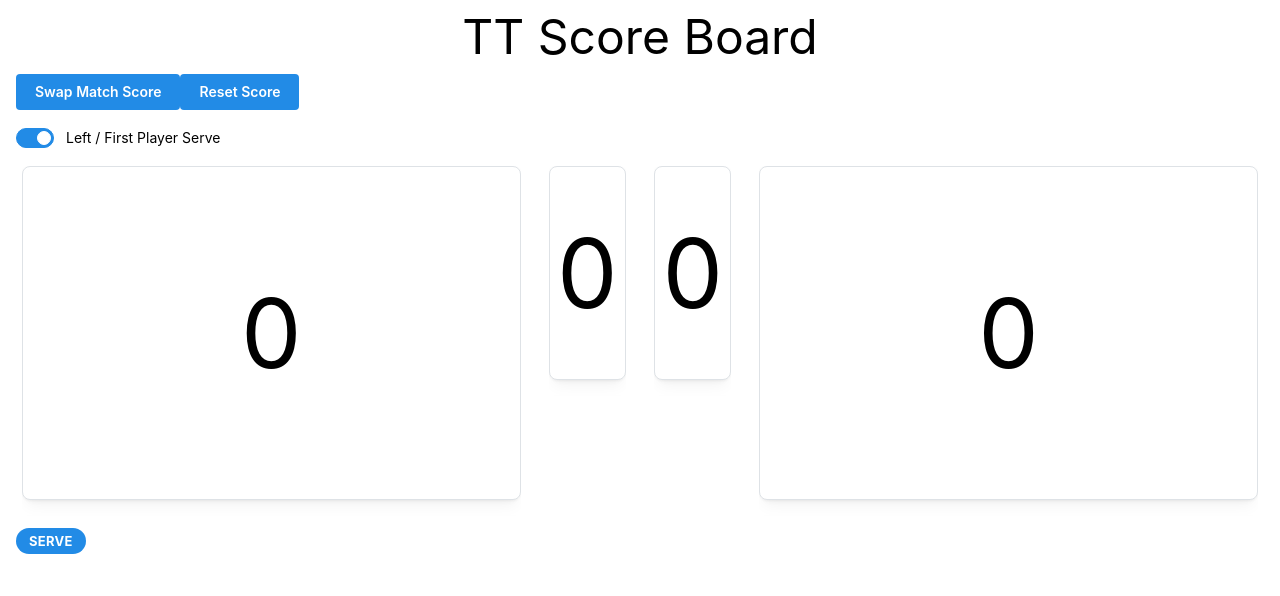
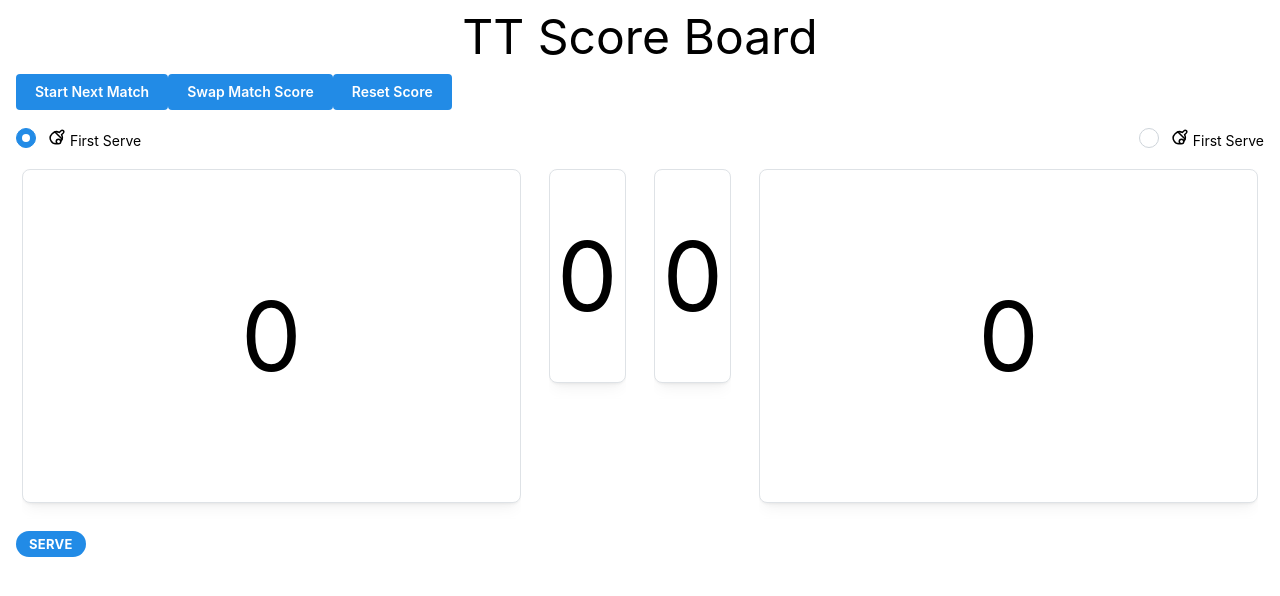
Before and after one commit to r48n34/Modern-Table-Tennis-Score-Board, a React (Vite) app: page / in a window 1280 px wide. Shown: the top 596 px of the page. Built offline with nearby package versions, Linux system fonts and the light colour scheme.

Commit message:
Add functions

```diff
--- a/src/components/BigScoreBoard.tsx
+++ b/src/components/BigScoreBoard.tsx
@@ -1,8 +1,10 @@
 import { useEffect, useState } from "react";
-import { Container, Grid, Text, Switch, Badge, Button } from "@mantine/core"
+import { Container, Grid, Text, Badge, Button, Radio, Group } from "@mantine/core"
 import ScoreDrag from "./ScoreDrag"
 import { EmblaCarouselType } from "embla-carousel-react";
 import { isEven } from "../utils/commonUtils";
+import { IconPingPong, IconSwords } from "@tabler/icons-react";
+import { determineWhoWin } from "../utils/tableTennisUtils";
 
 type ScoreObject = {
     leftPlayerScore: number,
@@ -13,14 +15,14 @@ type ScoreObject = {
 
 function BigScoreBoard(){
 
-
+    // embla API useState
     const [ emblaLeftScore, setEmblaLeftScore ] = useState<EmblaCarouselType | null>(null);
     const [ emblaRightScore, setEmblaRightScore ] = useState<EmblaCarouselType| null>(null);
 
     const [ emblaLeftMatchScore, setEmblaLeftMatchScore   ] = useState<EmblaCarouselType | null>(null);
     const [ emblaRightMatchScore, setEmblaRightMatchScore ] = useState<EmblaCarouselType | null>(null);
 
-    // const [ playersMatchScore, setPlayersMatchScore ] = useState<[number, number]>([0, 0]);
+    // General score
     const [ playersScore, setPlayersScore ] = useState<ScoreObject>({
         leftPlayerScore: 0,
         leftPlayerMatchScore: 0,
@@ -29,8 +31,7 @@ function BigScoreBoard(){
         rightPlayerMatchScore: 0
     });
 
-    const [ isFirstPlayerServe, setIsFirstPlayerServe ] = useState<boolean>(true);
-
+    const [ whoServe, setWhoServe ] = useState<"left" | "right" >("left");
     const [ isCurrentFirstPlayerServe, setIsCurrentFirstPlayerServe ] = useState<boolean>(true);
 
     function changeScore(score: number, player: keyof ScoreObject){
@@ -56,14 +57,61 @@ function BigScoreBoard(){
             whoServe = finalScoreDetermine % 4 === 0 ? players[0] : players[1]
         }
 
-        // console.log(`${whoServe} Player Serve`);
         setIsCurrentFirstPlayerServe(whoServe === "first")
+    }
 
+    function resetScore(){
+        setPlayersScore(v => ({
+            ...v,
+            leftPlayerScore: 0,
+            rightPlayerScore: 0,
+        }));
+
+        emblaLeftScore?.scrollTo(0, false)
+        emblaRightScore?.scrollTo(0, false)
+    }
+
+    function nextMatctStart(){
+
+        const newLeftScore = playersScore["rightPlayerMatchScore"]
+        const newRightScore = playersScore["leftPlayerMatchScore"]
+
+        setPlayersScore({
+            leftPlayerScore: 0,
+            rightPlayerScore: 0,
+            leftPlayerMatchScore: newLeftScore,
+            rightPlayerMatchScore: newRightScore,
+        });
+
+        emblaLeftMatchScore?.scrollTo(newLeftScore, false);
+        emblaRightMatchScore?.scrollTo(newRightScore, false);
+
+        emblaLeftScore?.scrollTo(0, false)
+        emblaRightScore?.scrollTo(0, false)
+
+
+        setWhoServe( whoServe === "right" ? "left" : "right" );
+    }
+
+    function swapMatchScore(){
+        const newLeftScore = playersScore["rightPlayerMatchScore"]
+        const newRightScore = playersScore["leftPlayerMatchScore"]
+
+        setPlayersScore(v => ({
+            ...v,
+            leftPlayerMatchScore: newLeftScore,
+            rightPlayerMatchScore: newRightScore,
+        }));
+
+        emblaLeftMatchScore?.scrollTo(newLeftScore, false);
+        emblaRightMatchScore?.scrollTo(newRightScore, false);
+
+        setWhoServe( whoServe === "right" ? "left" : "right" );
     }
 
     useEffect(() => {
-        determineWhoServeWithScore(playersScore, isFirstPlayerServe)
-    }, [playersScore, isFirstPlayerServe]);
+        determineWhoServeWithScore(playersScore, whoServe === "left")
+    }, [playersScore, whoServe]);
 
     return (
         <>
@@ -74,23 +122,15 @@ function BigScoreBoard(){
 
             <Button
                 variant="filled"
-                onClick={() => {
+                onClick={() => nextMatctStart()}
+                mb={18}
+            >
+                Start Next Match
+            </Button>
 
-                    console.log(playersScore);
-                    const newLeftScore = playersScore["rightPlayerMatchScore"]
-                    const newRightScore = playersScore["leftPlayerMatchScore"]
-
-                    console.log(newLeftScore, newRightScore);
-
-                    setPlayersScore(v => ({
-                        ...v,
-                        leftPlayerMatchScore: newLeftScore,
-                        rightPlayerMatchScore: newRightScore,
-                    }));
-
-                    emblaLeftMatchScore?.scrollTo(newLeftScore, false)
-                    emblaRightMatchScore?.scrollTo(newRightScore, false)
-                }}
+            <Button
+                variant="filled"
+                onClick={() => swapMatchScore()}
                 mb={18}
             >
                 Swap Match Score
@@ -98,29 +138,22 @@ function BigScoreBoard(){
 
             <Button
                 variant="filled"
-                onClick={() => {
-                    setPlayersScore(v => ({
-                        ...v,
-                        leftPlayerScore: 0,
-                        rightPlayerScore: 0,
-                    }));
-
-                    emblaLeftScore?.scrollTo(0, false)
-                    emblaRightScore?.scrollTo(0, false)
-
-                    // emblaLeftMatchScore?.scrollTo(0, false)
-                    // emblaRightMatchScore?.scrollTo(0, false)
-                }}
+                onClick={() => resetScore()}
                 mb={18}
             >
                 Reset Score
             </Button>
 
-            <Switch
-                label="Left / First Player Serve"
-                checked={isFirstPlayerServe}
-                onChange={(event) => setIsFirstPlayerServe(event.currentTarget.checked)}
-            />
+            <Radio.Group
+                value={whoServe}
+                onChange={ (v: string) => setWhoServe(v as "left"| "right") }
+                withAsterisk
+            >
+                <Group justify="space-between">
+                    <Radio value="left"  label={ <><IconPingPong size={18}/> First Serve</>} />
+                    <Radio value="right" label={ <><IconPingPong size={18}/> First Serve</>} />
+                </Group>
+            </Radio.Group>
 
             <Grid mt={12}>
                 <Grid.Col span={5}>
@@ -132,7 +165,9 @@ function BigScoreBoard(){
                     {isCurrentFirstPlayerServe && (<Badge color="blue" size="lg" mt={6}>Serve</Badge>)}
                 </Grid.Col>
 
-                <Grid.Col span={1}>
+                <Grid.Col span={2}>
+                    <Grid>
+                        <Grid.Col span={6}>
                         <ScoreDrag
                             player={"leftPlayerMatchScore"}
                             changeScore={changeScore}
@@ -140,14 +175,26 @@ function BigScoreBoard(){
                             setEmbla={setEmblaLeftMatchScore}
                         />
                         </Grid.Col>
-
-                <Grid.Col span={1}>
+                        <Grid.Col span={6}>
                             <ScoreDrag
                                 player={"rightPlayerMatchScore"}
                                 changeScore={changeScore}
                                 height={230}
                                 setEmbla={setEmblaRightMatchScore}
                             />
+                        </Grid.Col>
+                    </Grid>
+
+                    {
+                        playersScore["leftPlayerScore"] >= 10
+                        && playersScore["rightPlayerScore"] >= 10
+                        && (<Text ta="center" fz={32} fw={300}> <IconSwords /> Deuce </Text>)
+                    }
+
+                    <Text ta="center" fz={32}>
+                        { determineWhoWin(playersScore["leftPlayerScore"], playersScore["rightPlayerScore"]) }
+                    </Text>
+
                 </Grid.Col>
 
                 <Grid.Col span={5}>
--- /dev/null
+++ b/src/utils/tableTennisUtils.ts
@@ -0,0 +1,26 @@
+export function determineWhoWin(leftScore: number, rightScore: number): "< Left Won" | "Right Won >" | "" {
+
+    if(leftScore >= 10 && rightScore >= 10){ // Deuce
+        const scoreDiff = leftScore - rightScore;
+
+        if(scoreDiff >= 2){
+            return "< Left Won"
+        }
+        else if(scoreDiff <= -2){
+            return "Right Won >"
+        }
+
+        return ""
+    }
+    else { // Normal
+        if(leftScore >= 11 && rightScore <= 10){
+            return "< Left Won"
+        }
+        else if(rightScore >= 11 && leftScore <= 10){
+            return "Right Won >"
+        }
+
+        return ""
+    }
+
+}
```
Lines whose indentation alone changed are shown as unchanged.
